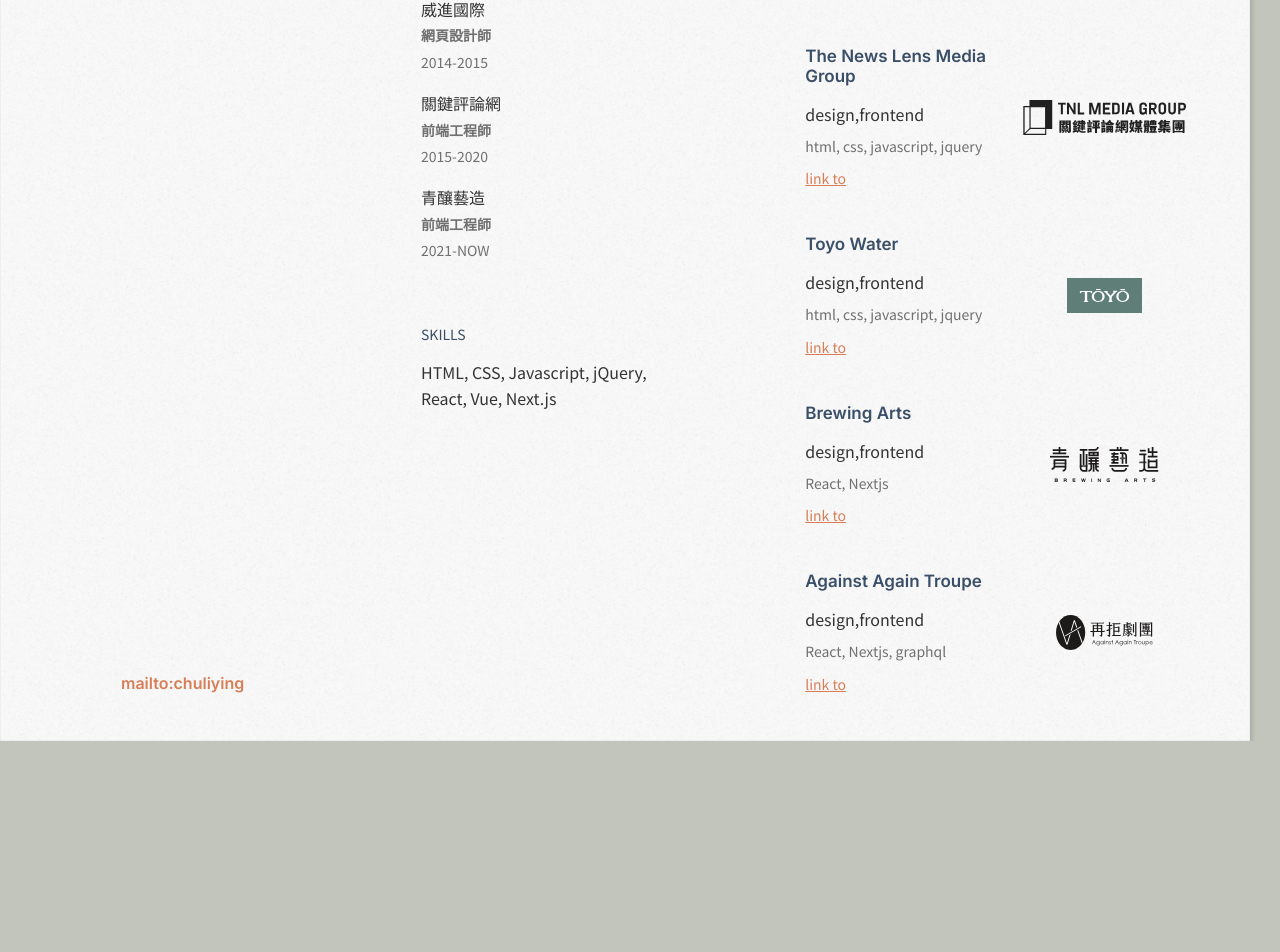
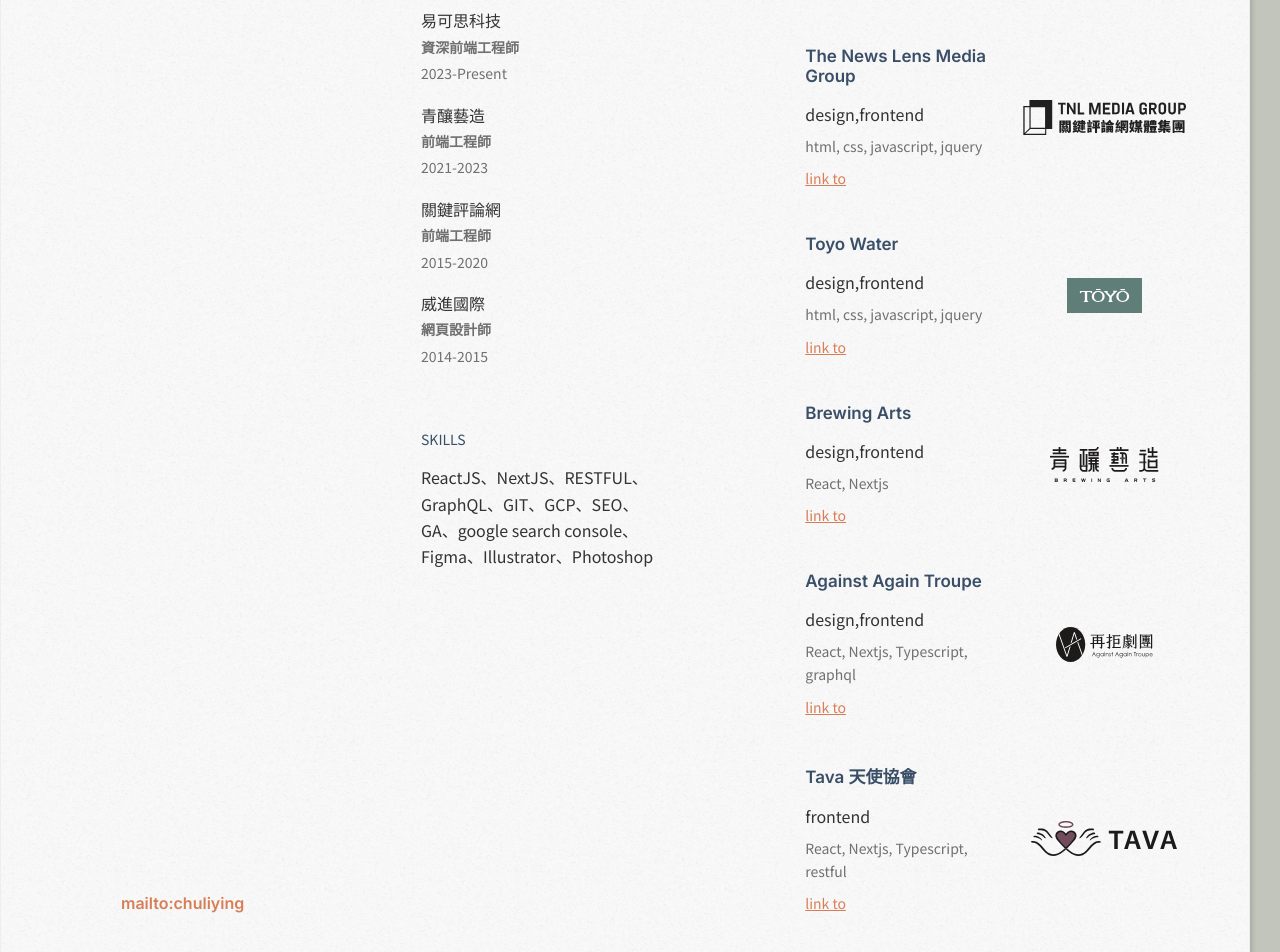
Before and after one commit to Chuliying/chuliying, a Next.js app: page / in a window 1280 px wide. Shown: the part 449-1401 px from the top of the page. Before the commit the page ends 1190 px from the top, so only its background shows below. Built offline with nearby package versions, Linux system fonts and the light colour scheme.

Commit message:
[dev] update resume

```diff
--- a/src/components/About.tsx
+++ b/src/components/About.tsx
@@ -5,42 +5,32 @@
     <div>
       <h1 className='title text-inter main-margin-lg'>ABOUT</h1>
       <p className='main-margin-md'>
-                褚勵穎，畢業於銘傳大學商業設計系，有設計師的細膩也有工程師的邏輯。曾在新創公司工作五年，也有豐富的獨立接案經驗，擅長解決問題及跨領域溝通。
+        褚勵穎，畢業於銘傳大學商業設計系，擁有設計師的細膩思維以及工程師的邏輯能力。曾在新創公司工作五年，積累豐富的專業經驗，同時也有多項成功的獨立接案經歷，現任電商公司資深前端，擅長獨立解決問題，並能夠在跨領域團隊中高效溝通協作。
       </p>
-            <h5 className='main-margin-sm'>
-                EXPERIENCE
-            </h5>
+      <h5 className='main-margin-sm'>EXPERIENCE</h5>
       <div className='main-margin-md'>
-                <p >
-                    銘傳大學商業設計系畢業
-                    <span className="time">
-                        2012
-                    </span>
+        <p>
+          易可思科技<span>資深前端工程師</span>
+          <span className='time'>2023-Present</span>
         </p>
         <p>
-                    威進國際 <span>網頁設計師</span><span className='time'>
-                        2014-2015
-                    </span>
+          青釀藝造<span>前端工程師</span>
+          <span className='time'>2021-2023</span>
         </p>
         <p>
           關鍵評論網 <span>前端工程師</span>
-                    <span className="time">
-                        2015-2020
-                    </span>
+          <span className='time'>2015-2020</span>
         </p>
         <p>
-                    青釀藝造<span>前端工程師</span>
-                    <span className="time">
-                        2021-NOW
-                    </span>
+          威進國際 <span>網頁設計師</span>
+          <span className='time'>2014-2015</span>
         </p>
       </div>
 
-            <h5 className='main-margin-sm'>
-                SKILLS
-            </h5>
+      <h5 className='main-margin-sm'>SKILLS</h5>
       <p>
-                HTML, CSS, Javascript, jQuery, React, Vue, Next.js
+        ReactJS、NextJS、RESTFUL、GraphQL、GIT、GCP、SEO、GA、google search
+        console、Figma、Illustrator、Photoshop
       </p>
     </div>
   )
--- a/src/components/Works.tsx
+++ b/src/components/Works.tsx
@@ -2,10 +2,10 @@
 import Image from 'next/image'
 
 interface Work {
-    link: string,
-    company: string,
-    jr: string,
-    skills: string,
+  link: string
+  company: string
+  jr: string
+  skills: string
   logo: string
 }
 
@@ -15,43 +15,49 @@
     company: 'The News Lens',
     jr: 'design,frontend',
     skills: 'html, css, javascript, jquery',
-        logo: require('../../public/images/logo/tnl.svg')
-
+    logo: require('../../public/images/logo/tnl.svg'),
   },
   {
     link: 'https://everylittled.com/',
     company: 'everylittled',
     jr: 'design,frontend',
     skills: 'html, css, javascript, jquery',
-        logo: require('../../public/images/logo/eld.svg')
+    logo: require('../../public/images/logo/eld.svg'),
   },
   {
     link: 'https://www.tnlmedia.com/',
     company: 'The News Lens Media Group',
     jr: 'design,frontend',
     skills: 'html, css, javascript, jquery',
-        logo: require('../../public/images/logo/tnl-media-group.svg')
+    logo: require('../../public/images/logo/tnl-media-group.svg'),
   },
   {
     link: 'https://www.toyo-autech.com.tw/web/index.html',
     company: 'Toyo Water',
     jr: 'design,frontend',
     skills: 'html, css, javascript, jquery',
-        logo: require('../../public/images/logo/toyo.svg')
+    logo: require('../../public/images/logo/toyo.svg'),
   },
   {
     link: 'https://www.brewingarts.com.tw/',
     company: 'Brewing Arts',
     jr: 'design,frontend',
     skills: 'React, Nextjs',
-        logo: require('../../public/images/logo/ba.svg')
+    logo: require('../../public/images/logo/ba.svg'),
   },
   {
     link: 'https://againstagain.com/',
     company: 'Against Again Troupe',
     jr: 'design,frontend',
-        skills: 'React, Nextjs, graphql',
-        logo: require('../../public/images/logo/aat.svg')
+    skills: 'React, Nextjs, Typescript, graphql',
+    logo: require('../../public/images/logo/aat.svg'),
+  },
+  {
+    link: 'https://tava-ruby.vercel.app/',
+    company: 'Tava 天使協會',
+    jr: 'frontend',
+    skills: 'React, Nextjs, Typescript, restful',
+    logo: require('../../public/images/logo/logo-wide.svg'),
   },
 ]
 
@@ -59,40 +65,25 @@
   return (
     <>
       <div>
-                <h1 className="title main-margin-lg text-inter">
-                    WORKS
-                </h1>
+        <h1 className='title main-margin-lg text-inter'>WORKS</h1>
       </div>
       <div className='works__box'>
         <ul>
-                    {
-                        works.map((work, index: number) => (
-                            <a target='_blank' rel="noreferrer" href={work.link} key={index}>
+          {works.map((work, index: number) => (
+            <a target='_blank' rel='noreferrer' href={work.link} key={index}>
               <li className='main-margin-md'>
                 <div className='works__des'>
-                                        <h4 className='main-margin-sm text-inter'>
-                                            {work.company}
-                                        </h4>
-                                        <p>
-                                            {work.jr}
-                                        </p>
-                                        <p className='p-2'>
-                                            {work.skills}
-                                        </p>
-                                        <span>
-                                            link to
-                                        </span>
+                  <h4 className='main-margin-sm text-inter'>{work.company}</h4>
+                  <p>{work.jr}</p>
+                  <p className='p-2'>{work.skills}</p>
+                  <span>link to</span>
                 </div>
                 <div className='works__image'>
                   <Image src={work.logo} alt={work.company} />
-
                 </div>
-
               </li>
             </a>
-
-                        ))
-                    }
+          ))}
         </ul>
       </div>
     </>
```
Also changed, not shown: public/images/logo/logo-wide.svg (added). Lines whose indentation alone changed are shown as unchanged.
